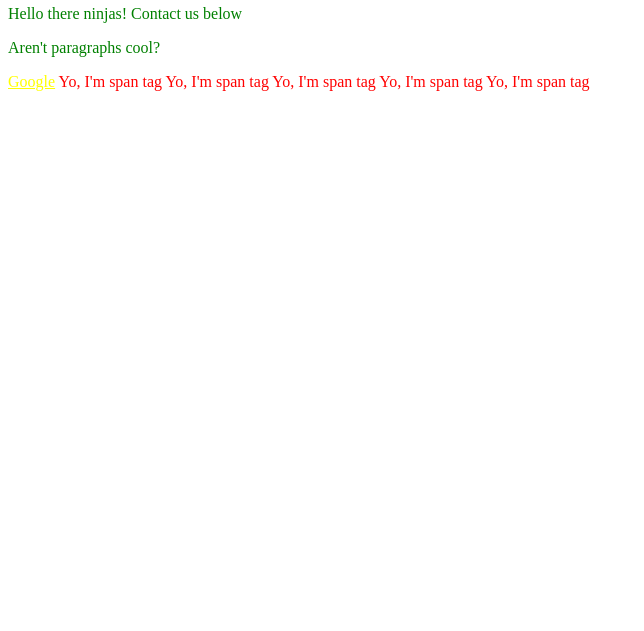
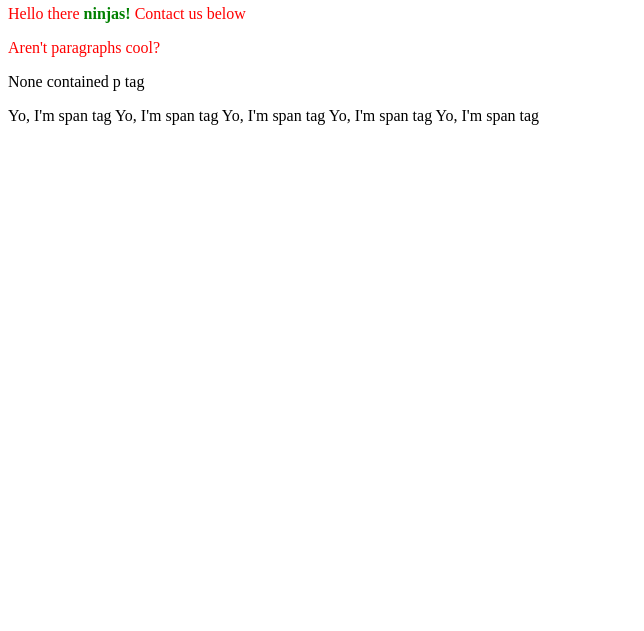
Before and after one commit to martyna-michno/CSS, a plain HTML site: page contact.html in a window 1280 px wide. Shown: the part 169-800 px from the top of the page, without its empty margins (0-644 px from the left). Drawn offline with Linux system fonts and the light colour scheme.

Commit message:
Lesson 12

```diff
--- a/CSS/syntax.css
+++ b/CSS/syntax.css
@@ -1,19 +1,21 @@
-body {color: red;}
+#main-content p{
 
-
-div{
-
-    color:blue;
-}
-
-p{
-    color: green;
+    color: red;
 
 }
 
-a{
 
-color: yellow;
-text-decoration: underline;
+p{
 
+    color: black;
 }
+
+.test {
+
+    color: green;
+}
+
+strong {
+
+    color: green;
+}
--- a/contact.html
+++ b/contact.html
@@ -21,11 +21,11 @@
 
 
 <h2 id="content-header">Content</h2>
-<div>
-    <p>Hello there ninjas! Contact us below</p>
-    <p>Aren't paragraphs cool?</p>
+<div id="main-content">
+    <p>Hello there <strong>ninjas!</strong> Contact us below</p>
+    <p class="test">Aren't paragraphs cool?</p>
 </div>
-    <a href="http://www.google.com">Google</a>
+    <p>None contained p tag</p>
     <span>Yo, I'm span tag</span>
 
     <span class="deck">Yo, I'm span tag</span>
```
